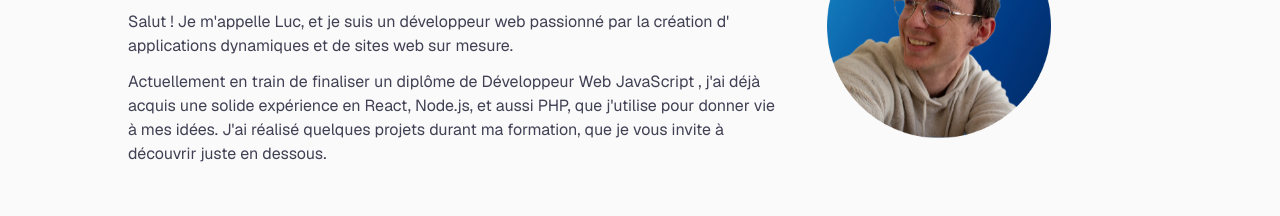
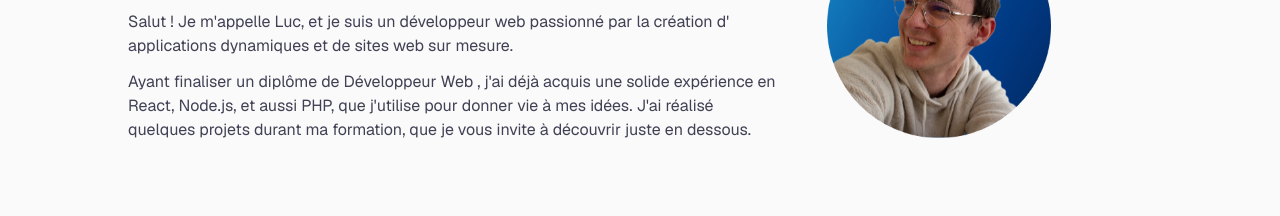
Before and after one commit to Luc-StPol/Portfolio-NextJs, a Next.js app: page / in a window 1280 px wide. Shown: the part 285-501 px from the top of the page. Built offline with nearby package versions, Linux system fonts and the light colour scheme; a web font is replaced by a local one.

Commit message:
update texte intro

```diff
--- a/app/_components/Hero.tsx
+++ b/app/_components/Hero.tsx
@@ -13,11 +13,11 @@ export default function Hero() {
           mesure.
         </p>
         <p className="mt-2">
-          Actuellement en train de finaliser un diplôme de Développeur Web
-          JavaScript , j&apos;ai déjà acquis une solide expérience en React,
-          Node.js, et aussi PHP, que j&apos;utilise pour donner vie à mes idées.
-          J&apos;ai réalisé quelques projets durant ma formation, que je vous
-          invite à découvrir juste en dessous.
+          Ayant finaliser un diplôme de Développeur Web , j&apos;ai déjà acquis
+          une solide expérience en React, Node.js, et aussi PHP, que
+          j&apos;utilise pour donner vie à mes idées. J&apos;ai réalisé quelques
+          projets durant ma formation, que je vous invite à découvrir juste en
+          dessous.
         </p>
       </div>
       <div className="flex-1 ml-12 ">
```
